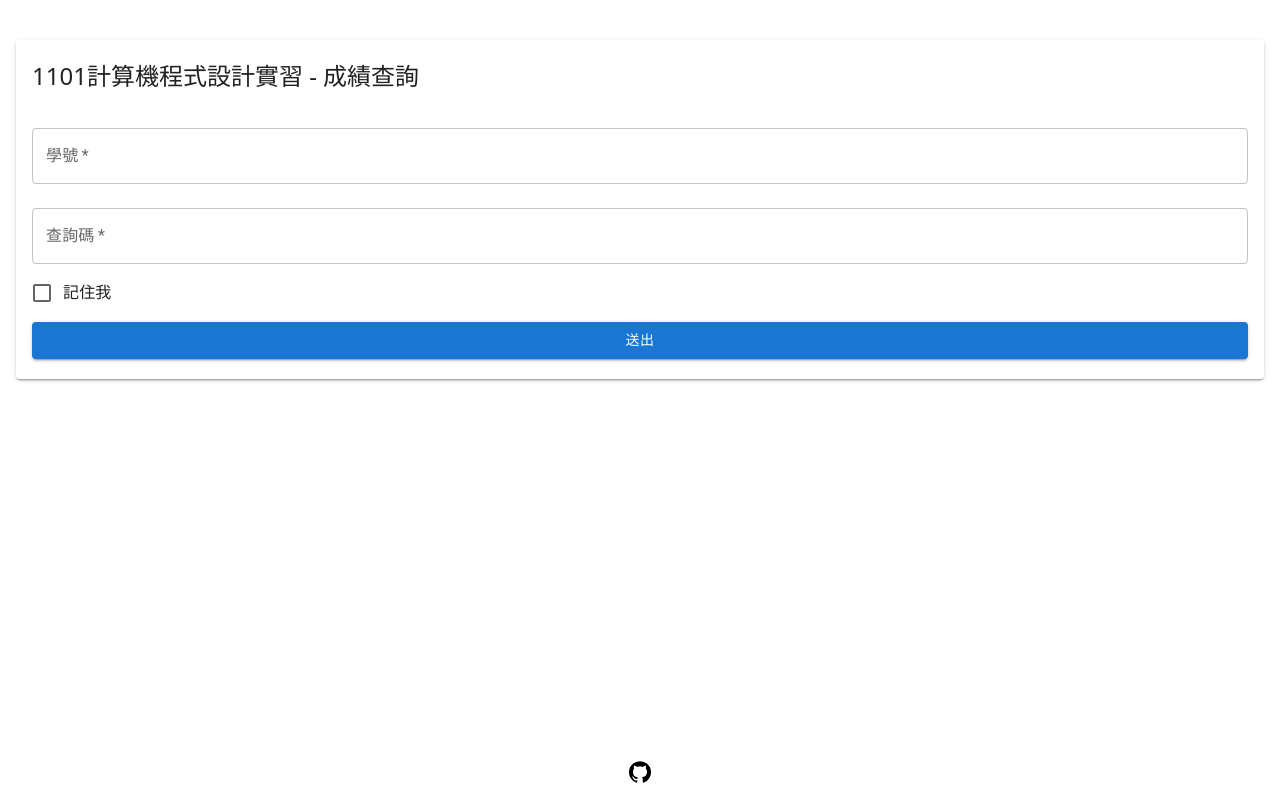
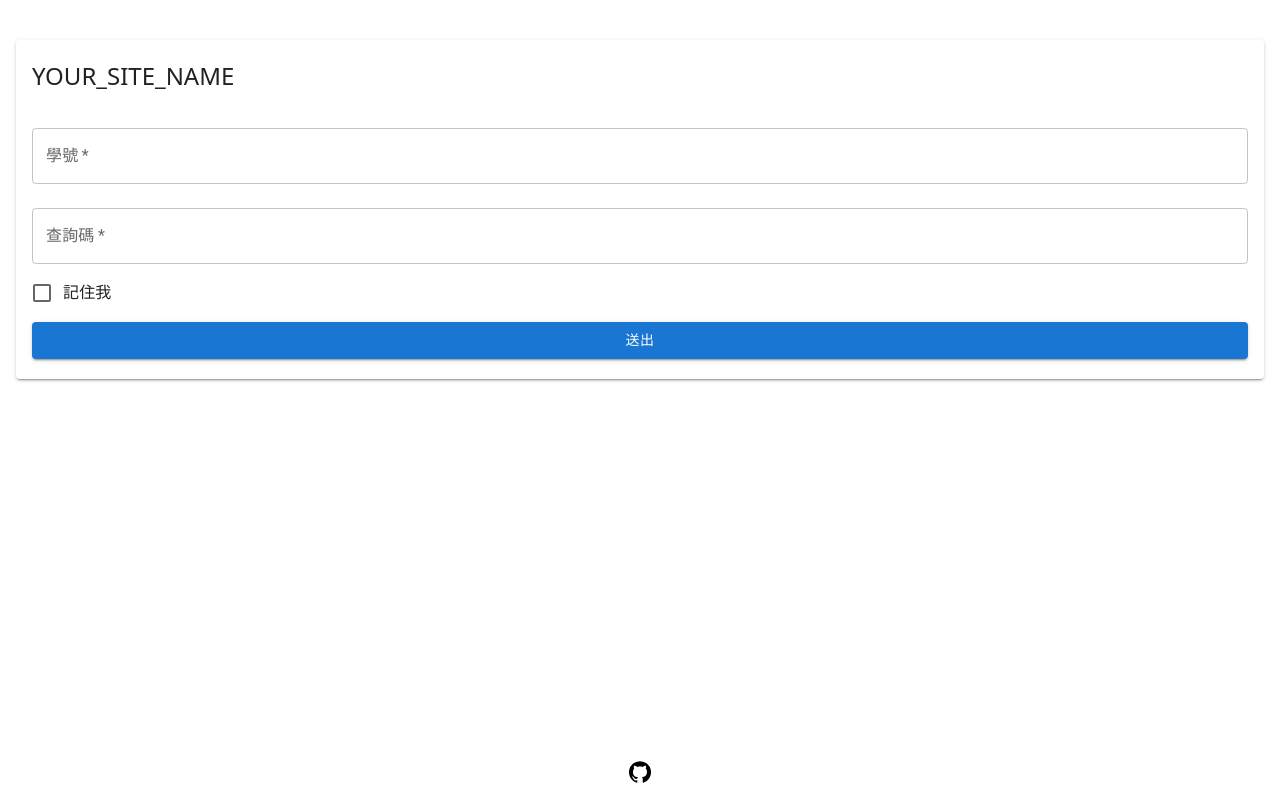
Before and after one commit to narihira2000/Computer-Programming-Score-Inquery, a React (Create React App) app: page / in a window 1280 px wide. Built offline with nearby package versions, Linux system fonts and the light colour scheme.

Commit message:
env for title and site name

```diff
--- a/public/index.html
+++ b/public/index.html
@@ -7,7 +7,7 @@
     <meta name="theme-color" content="#000000" />
     <meta
       name="description"
-      content="1101計算機程式設計實習 - 成績查詢"
+      content="%REACT_APP_SITE_NAME%"
     />
     <link rel="apple-touch-icon" href="%PUBLIC_URL%/logo192.png" />
     <!--
@@ -24,7 +24,7 @@
       work correctly both with client-side routing and a non-root public URL.
       Learn how to configure a non-root public URL by running `npm run build`.
     -->
-    <title>成績查詢 | 計算機程式設計實習</title>
+    <title>%REACT_APP_TITLE%</title>
   </head>
   <body>
     <noscript>You need to enable JavaScript to run this app.</noscript>
--- a/src/App.js
+++ b/src/App.js
@@ -2,7 +2,7 @@ import Home from 'Home'
 import React, { useEffect } from 'react'
 
 function App() {
-  document.title = '成績查詢 | 計算機程式設計實習'
+  document.title = process.env.REACT_APP_TITLE
   const setViewHeight = () => {
     const vh = window.innerHeight * 0.01
     document.documentElement.style.setProperty('--vh', `${vh}px`)
--- a/src/Home.js
+++ b/src/Home.js
@@ -102,7 +102,7 @@ function Home() {
       <div>
         <Paper elevation={2} className="mx-4 my-10">
           <div className="ml-4 py-5 text-2xl">
-            1101計算機程式設計實習 - 成績查詢
+            {process.env.REACT_APP_SITE_NAME}
           </div>
           <div className="flex flex-col items-center px-4">
             <TextField
```
Also changed, not shown: 1 other file (tests, documents, lock files or other folders).
